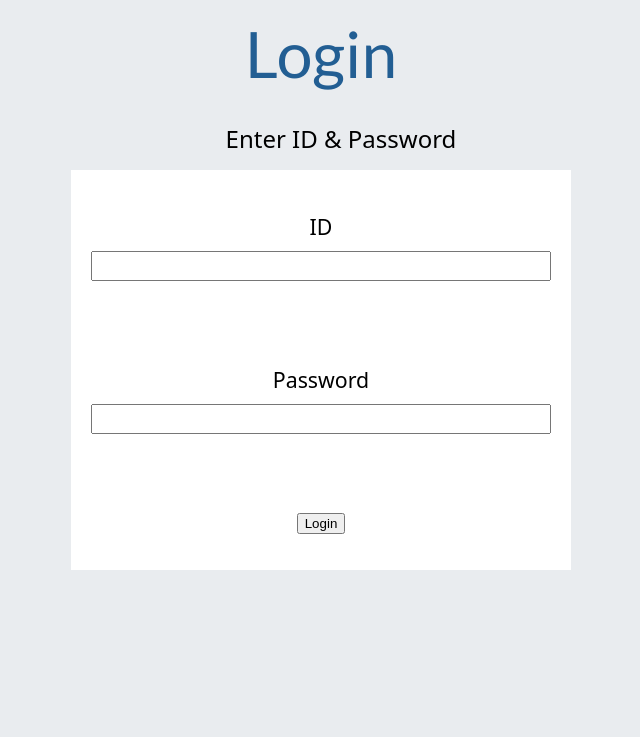
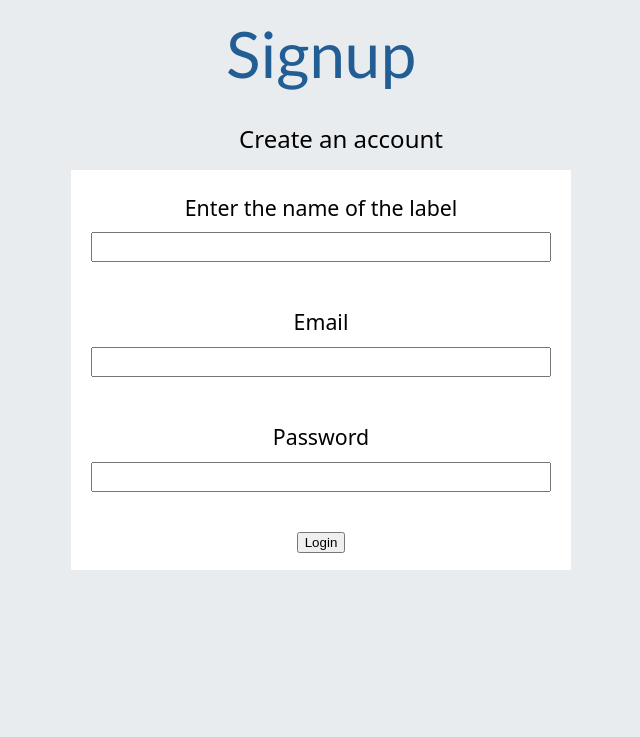
Before and after one commit to SanteauX/FlaskAppTemplate, a Flask app: page /signup in a window 1280 px wide. Shown: the part 57-794 px from the top of the page, without its empty margins (319-959 px from the left). Run offline with Flask 2, Linux system fonts and the light colour scheme.

Commit message:
created signup page

```diff
--- a/templates/account/signup.html
+++ b/templates/account/signup.html
@@ -1,20 +1,28 @@
 {% extends 'template1.html' %}
 <!-- FOR CLARITY PURPOSE -->
-{% block Title %} Login {% endblock %}
+{% block Title %} Signup {% endblock %}
 <!-- FOR CLARITY PURPOSE -->
-{% block bodyTitle %} Login {% endblock %}
+{% block bodyTitle %} Signup {% endblock %}
 <!-- FOR CLARITY PURPOSE -->
-{% block subTitle %} Enter ID & Password {% endblock %}
+{% block subTitle %} Create an account {% endblock %}
 <!-- FOR CLARITY PURPOSE -->
 {% block body %}
 <div class="loginMainBlock">
-  <form class="loginMainBox" method="POST" action="/login">
+  <form class="loginMainBox" method="POST" action="/signup">
     <div class="loginInputBox">
       <label class="loginInputStyles">
-        ID
+        Enter the name of the label
       </label>
       <center>
-        <input type="text" class="loginInput" name="id" />
+        <input type="text" class="loginInput" name="name" />
+      </center>
+    </div>
+    <div class="loginInputBox">
+      <label class="loginInputStyles">
+        Email
+      </label>
+      <center>
+        <input type="text" class="loginInput" name="email" />
       </center>
     </div>
     <div class="loginInputBox">
@@ -22,7 +30,7 @@
         Password
       </label>
       <center>
-        <input type="text" class="loginInput" name="password" />
+        <input type="password" class="loginInput" name="password" />
       </center>
     </div>
     <button class="newProjectButton" type="submit">
```
